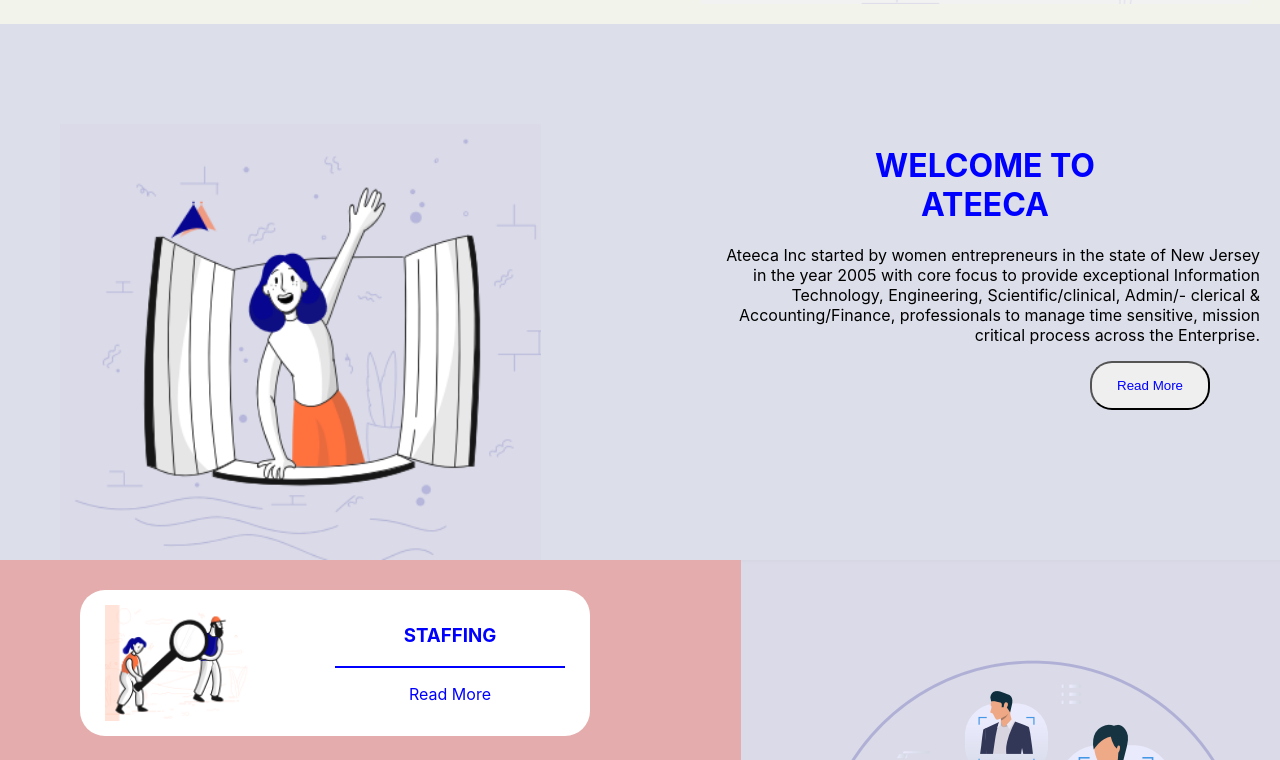
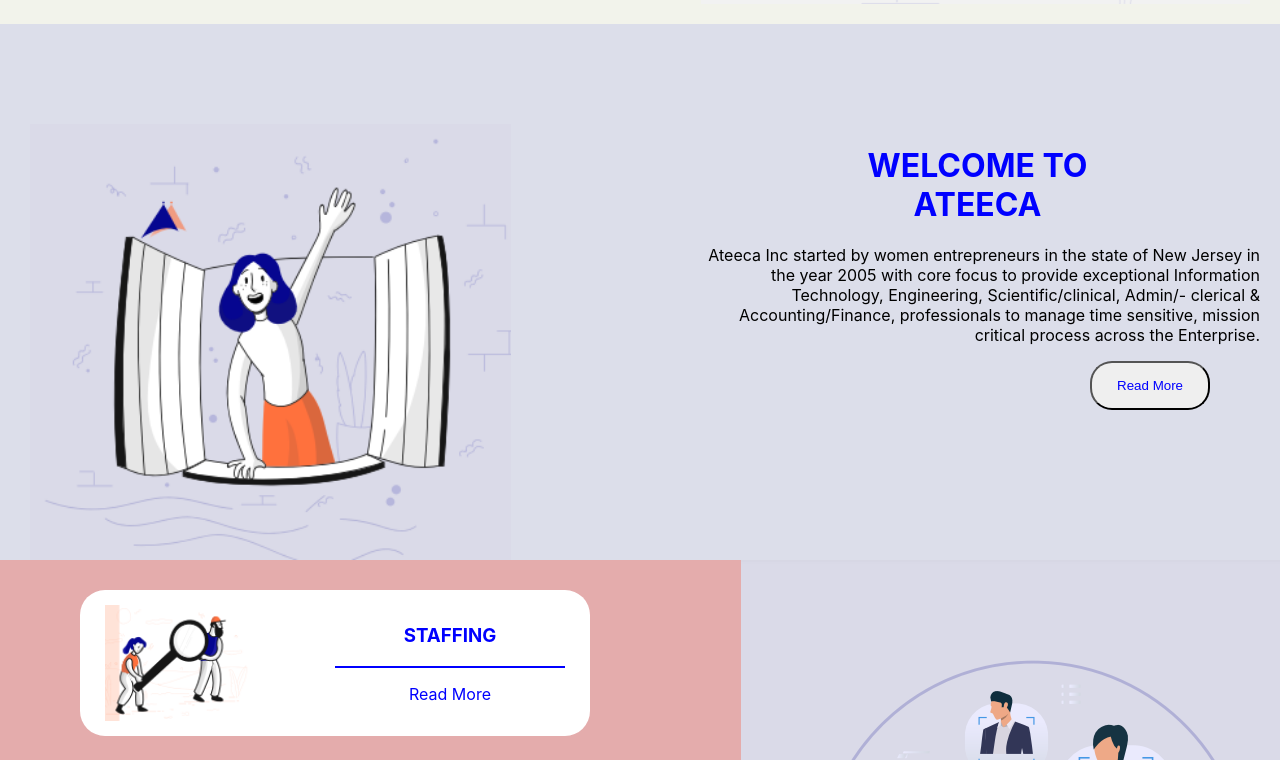
Before and after one commit to Kushal525/codex-assignment, a React (Create React App) app: page / in a window 1280 px wide. Shown: the part 604-1364 px from the top of the page. Built offline with nearby package versions, Linux system fonts and the light colour scheme.

Commit message:
aboutus_align

```diff
--- a/src/Components/CSS/AboutUs.css
+++ b/src/Components/CSS/AboutUs.css
@@ -23,6 +23,7 @@
     text-align: left;
     padding-left: 60px;
     margin-top: 100px;
+    margin-left: -30px;
 }
 h1{
     color: blue;
--- a/src/Components/CSS/Technology.css
+++ b/src/Components/CSS/Technology.css
@@ -85,6 +85,7 @@
 }
 
 .testimonials2_paragraph{
+    size: 10px;
     padding-top: 90px;
     padding-left: 90px;
     padding-right: 90px;
```
